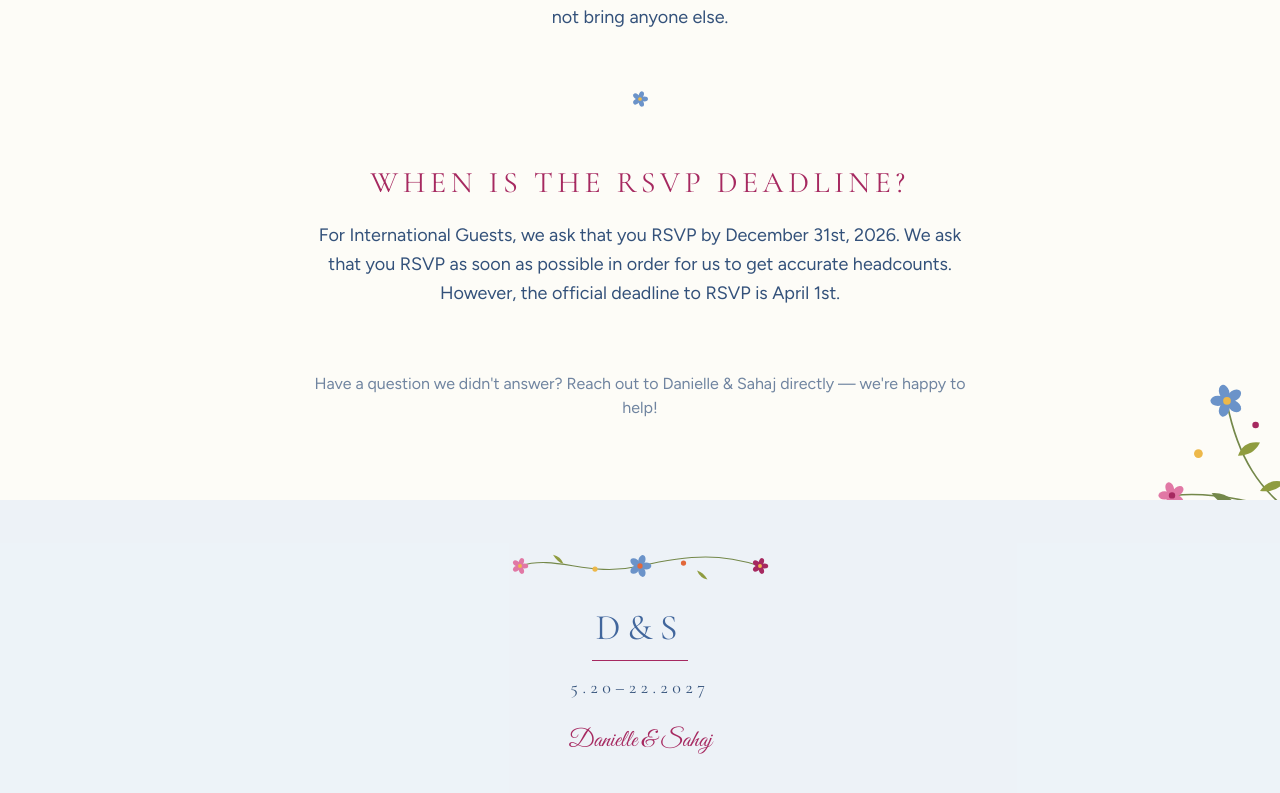
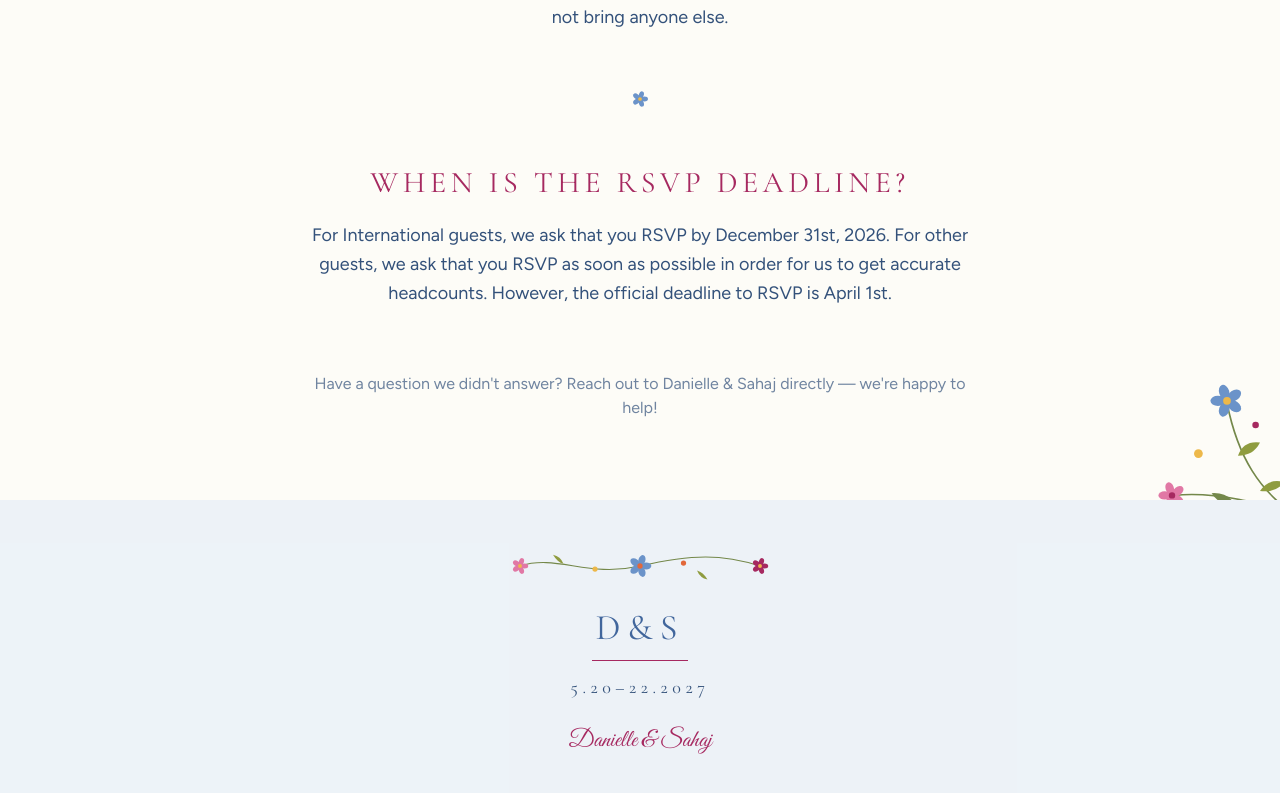
Before and after one commit to eshan-bhimani/Sahaj-Danielle-Wedding, a Next.js app: page /faqs in a window 1280 px wide. Shown: the part 728-1521 px from the top of the page. Built offline with nearby package versions, Linux system fonts and the light colour scheme.

Commit message:
change content in q&a

```diff
--- a/app/faqs/page.tsx
+++ b/app/faqs/page.tsx
@@ -19,7 +19,7 @@ const faqs = [
   {
     question: "When is the RSVP deadline?",
     answer:
-      "For International Guests, we ask that you RSVP by December 31st, 2026. We ask that you RSVP as soon as possible in order for us to get accurate headcounts. However, the official deadline to RSVP is April 1st.",
+      "For International guests, we ask that you RSVP by December 31st, 2026. For other guests, we ask that you RSVP as soon as possible in order for us to get accurate headcounts. However, the official deadline to RSVP is April 1st.",
   },
 ];
 
```
